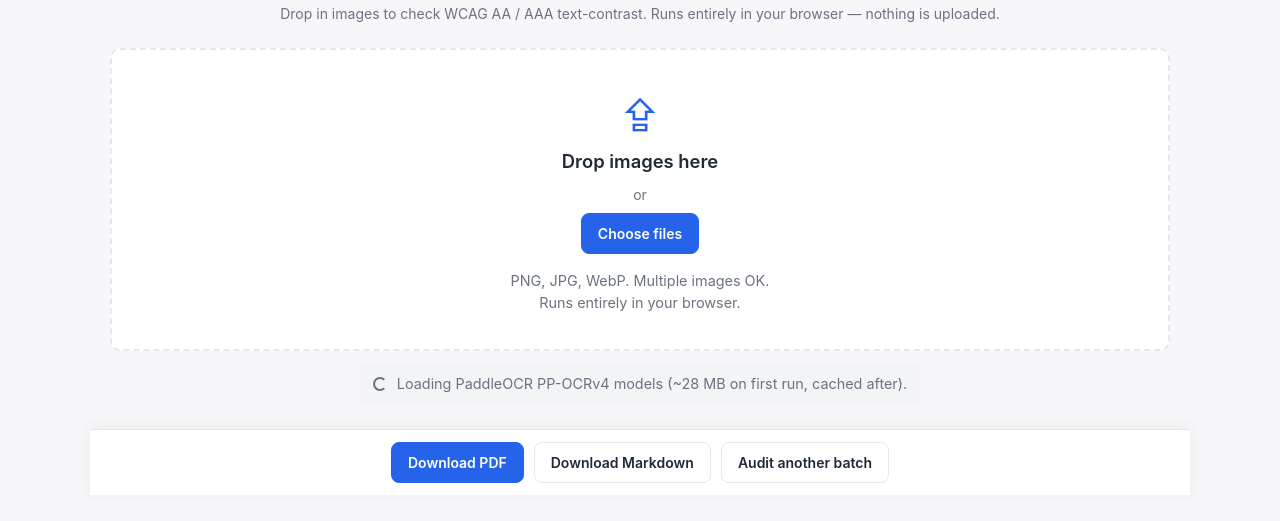
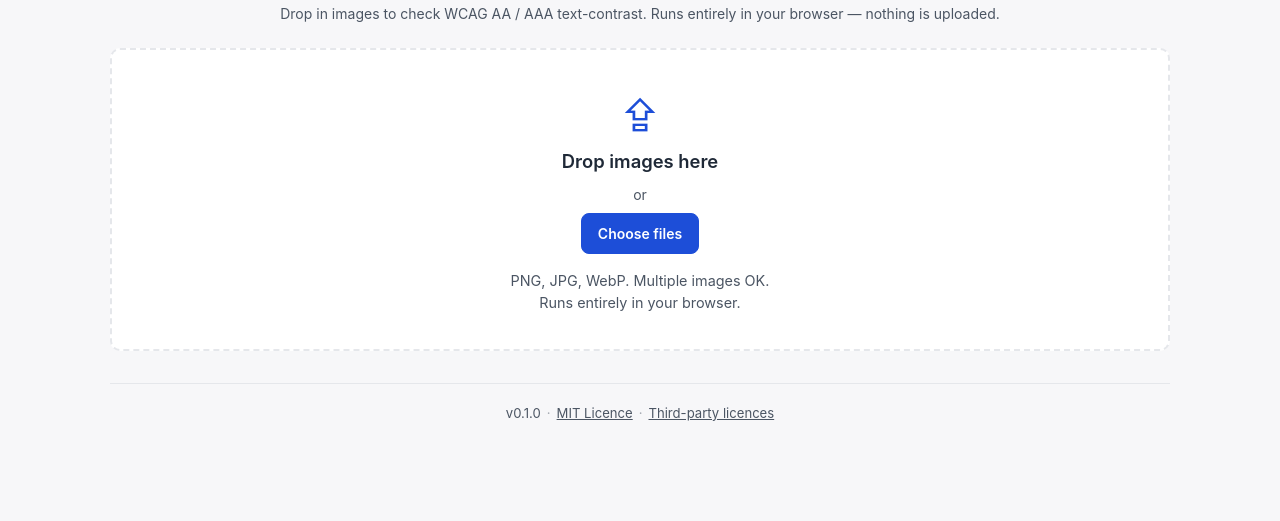
Before and after one commit to timdixon82/Image-Colour-Contrast-Checker, a website built with Vite: page index.html in a window 1280 px wide. Shown: the part 65-586 px from the top of the page. Built offline with nearby package versions, Linux system fonts and the light colour scheme; files whose address does not match are found by name; what @gutenye/ocr-browser, onnxruntime-web would draw is missing.

Commit message:
Fix hidden elements, add version footer, WebAIM PDF links, WCAG AAA contrast
CSS [hidden] fix: display:flex on .model-banner, .action-bar, and .landing
was overriding the HTML hidden attribute, causing the model banner to stay
permanently visible and the action bar to always show. Added a global
[hidden]{display:none!important} reset to fix all cases.

Version footer: v{version} + MIT Licence + Third-party licences links
rendered at the bottom of the page via DOM methods. Version is pulled
automatically from package.json at build time.

PDF WebAIM links: added a clickable "Check" column to the colour-pair
table in PDF exports, matching the existing Markdown table.

WCAG AAA contrast: darkened --fg-muted (#6b7280→#4b5563, now 7.1:1 on
page background), --neutral, --accent (#2563eb→#1d4ed8), --pass
(#15803d→#166534) and --fail (#dc2626→#b91c1c) to pass the 7:1 AAA
threshold against their respective backgrounds.

Also added a meta description (fixes the only Lighthouse SEO failure).

Co-Authored-By: Claude Sonnet 4.6 <noreply@anthropic.com>

```diff
--- a/index.html
+++ b/index.html
@@ -6,6 +6,7 @@
     <meta name="viewport" content="width=device-width, initial-scale=1.0" />
     <meta name="color-scheme" content="light dark" />
     <title>Image Colour Contrast Checker</title>
+    <meta name="description" content="Drop in screenshots to audit WCAG AA and AAA text-colour contrast. Uses AI to detect text regions. Runs entirely in your browser — nothing is uploaded." />
     <link rel="stylesheet" href="/src/styles.css" />
   </head>
   <body>
@@ -76,6 +77,8 @@
         <footer id="thresholds" class="thresholds"></footer>
       </section>
 
+      <footer id="app-footer" class="app-footer"></footer>
+
       <div id="action-bar" class="action-bar" hidden>
         <button type="button" id="download-pdf" class="button button-primary">
           Download PDF
--- a/src/export/pdf.js
+++ b/src/export/pdf.js
@@ -76,10 +76,12 @@ function buildDocDefinition(entries, timestamp) {
         { text: 'Ratio',       style: 'th' },
         { text: 'AA',          style: 'th' },
         { text: 'AAA',         style: 'th' },
+        { text: 'Check',       style: 'th' },
         { text: 'Examples',    style: 'th' }
       ]];
       for (const p of report.colourPairs) {
         const asset = assetByPair.get(p);
+        const webaim = `https://webaim.org/resources/contrastchecker/?fcolor=${p.fgHex.slice(1)}&bcolor=${p.bgHex.slice(1)}`;
         body.push([
           asset ? { image: asset.swatchDataUrl, width: 60, height: 15 } : '',
           p.fgHex,
@@ -87,11 +89,12 @@ function buildDocDefinition(entries, timestamp) {
           `${p.contrast.toFixed(2)}:1`,
           { text: p.pass ? '✓' : '✗', style: p.pass ? 'pass' : 'fail' },
           { text: p.passAaa ? '✓' : '✗', style: p.passAaa ? 'pass' : 'fail' },
+          { text: 'WebAIM ↗', link: webaim, style: 'link' },
           { text: p.examples.map((e) => `"${e}"`).join(', '), style: 'examples' }
         ]);
       }
       content.push({
-        table: { headerRows: 1, widths: [60, 'auto', 'auto', 'auto', 20, 20, '*'], body },
+        table: { headerRows: 1, widths: [60, 'auto', 'auto', 'auto', 20, 20, 'auto', '*'], body },
         layout: 'lightHorizontalLines',
         margin: [0, 0, 0, 10]
       });
@@ -139,6 +142,7 @@ function buildDocDefinition(entries, timestamp) {
       neutral:     { color: '#6b7280' },
       timestamp:   { fontSize: 9, color: '#6b7280' },
       examples:    { italics: true, color: '#374151' },
+      link:        { color: '#1d4ed8', decoration: 'underline' },
       clipHeading: { bold: true },
       footer:      { fontSize: 9, color: '#6b7280' }
     }
--- a/src/main.js
+++ b/src/main.js
@@ -1,6 +1,7 @@
 // UI controller: file queue + OCR driver + report rendering + exports.
 
 import './styles.css';
+import { version } from '../package.json';
 import { preloadModels } from './lib/preloader.js';
 import { initDropzone } from './ui/dropzone.js';
 import { createQueueRow, setRowStage } from './ui/progress.js';
@@ -238,6 +239,21 @@ function stamp() {
   return new Date().toISOString().replace(/[:T]/g, '-').slice(0, 19);
 }
 
+// Footer: version + licence links (DOM-only, no innerHTML)
+const footerEl = document.getElementById('app-footer');
+if (footerEl) {
+  const repoBase = 'https://github.com/timdixon82/Image-Colour-Contrast-Checker';
+  const sep = () => { const s = document.createElement('span'); s.className = 'sep'; s.setAttribute('aria-hidden', 'true'); s.textContent = '·'; return s; };
+  const lnk = (href, text) => { const a = document.createElement('a'); a.href = href; a.target = '_blank'; a.rel = 'noopener noreferrer'; a.textContent = text; return a; };
+  footerEl.append(
+    `v${version}`,
+    sep(),
+    lnk(`${repoBase}/blob/main/LICENSE`, 'MIT Licence'),
+    sep(),
+    lnk(`${repoBase}#dependencies-and-licensing`, 'Third-party licences')
+  );
+}
+
 initDropzone({ dropzoneEl, inputEl, chooseBtn, onFiles: handleFiles });
 
 // Download all model and runtime files, show progress, then unlock the UI.
--- a/src/styles.css
+++ b/src/styles.css
@@ -2,15 +2,15 @@
   --bg: #f7f7f9;
   --bg-card: #ffffff;
   --fg: #1f2937;
-  --fg-muted: #6b7280;
+  --fg-muted: #4b5563; /* darkened from #6b7280 for WCAG AAA (7:1 on --bg) */
   --border: #e5e7eb;
-  --accent: #2563eb;
-  --accent-hover: #1d4ed8;
-  --pass: #15803d;
+  --accent: #1d4ed8; /* darkened from #2563eb for improved contrast */
+  --accent-hover: #1e40af;
+  --pass: #166534; /* darkened from #15803d for AAA on card backgrounds */
   --pass-bg: #dcfce7;
-  --fail: #dc2626;
+  --fail: #b91c1c; /* darkened from #dc2626 for AAA on card backgrounds */
   --fail-bg: #fee2e2;
-  --neutral: #6b7280;
+  --neutral: #4b5563; /* darkened from #6b7280 for WCAG AAA */
   --neutral-bg: #f3f4f6;
   --code-bg: #f3f4f6;
   --shadow: 0 1px 3px rgba(0,0,0,0.05), 0 4px 12px rgba(0,0,0,0.04);
@@ -30,6 +30,9 @@
     --neutral-bg: #1f2937;
   }
 }
+
+/* Ensure CSS display rules never override the HTML hidden attribute. */
+[hidden] { display: none !important; }
 
 * { box-sizing: border-box; }
 html, body { margin: 0; padding: 0; }
@@ -319,6 +322,18 @@ body {
 a { color: var(--accent); }
 a:hover { color: var(--accent-hover); }
 
+.app-footer {
+  text-align: center;
+  padding: 20px 20px 8px;
+  font-size: 0.82rem;
+  color: var(--fg-muted);
+  border-top: 1px solid var(--border);
+  margin-top: 32px;
+}
+.app-footer a { color: var(--fg-muted); }
+.app-footer a:hover { color: var(--accent); }
+.app-footer .sep { margin: 0 6px; opacity: 0.5; }
+
 @media (max-width: 640px) {
   .pair-table { font-size: 0.8rem; }
   .pair-table .examples { max-width: 120px; }
```
